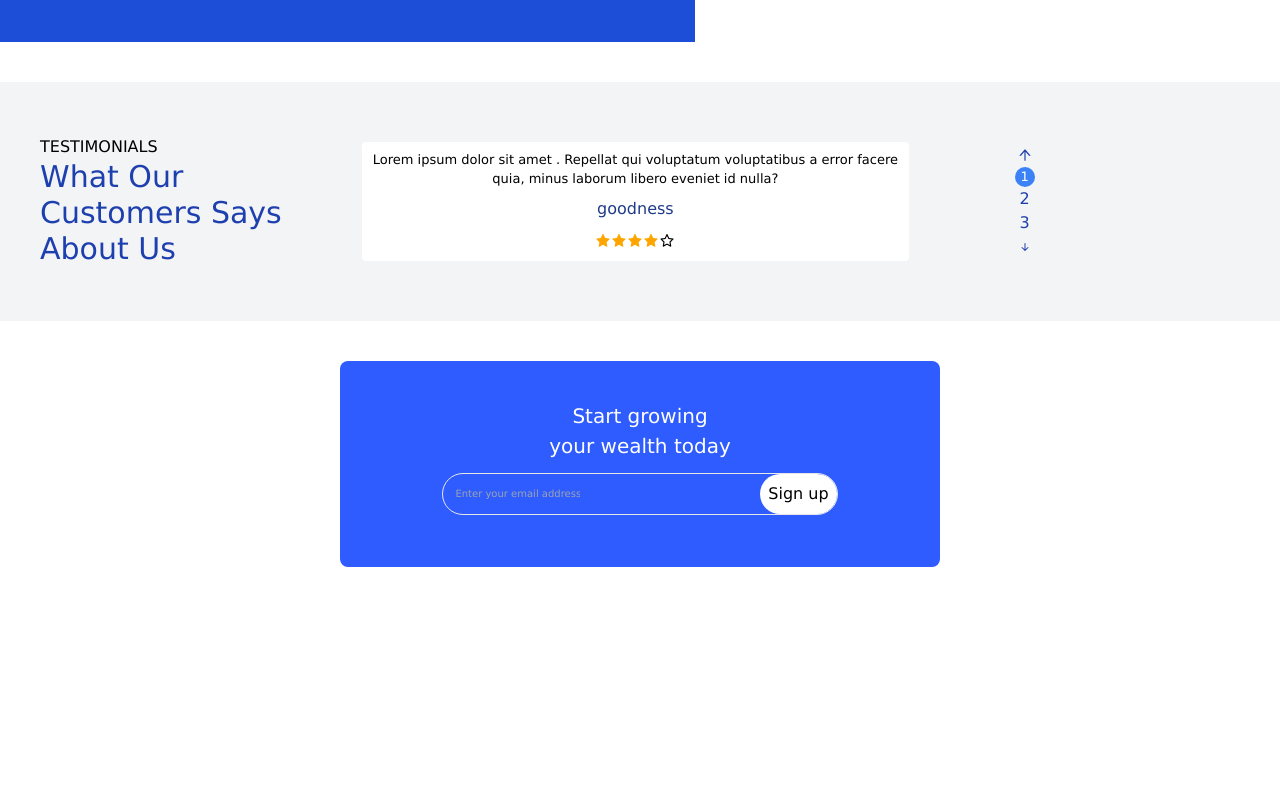
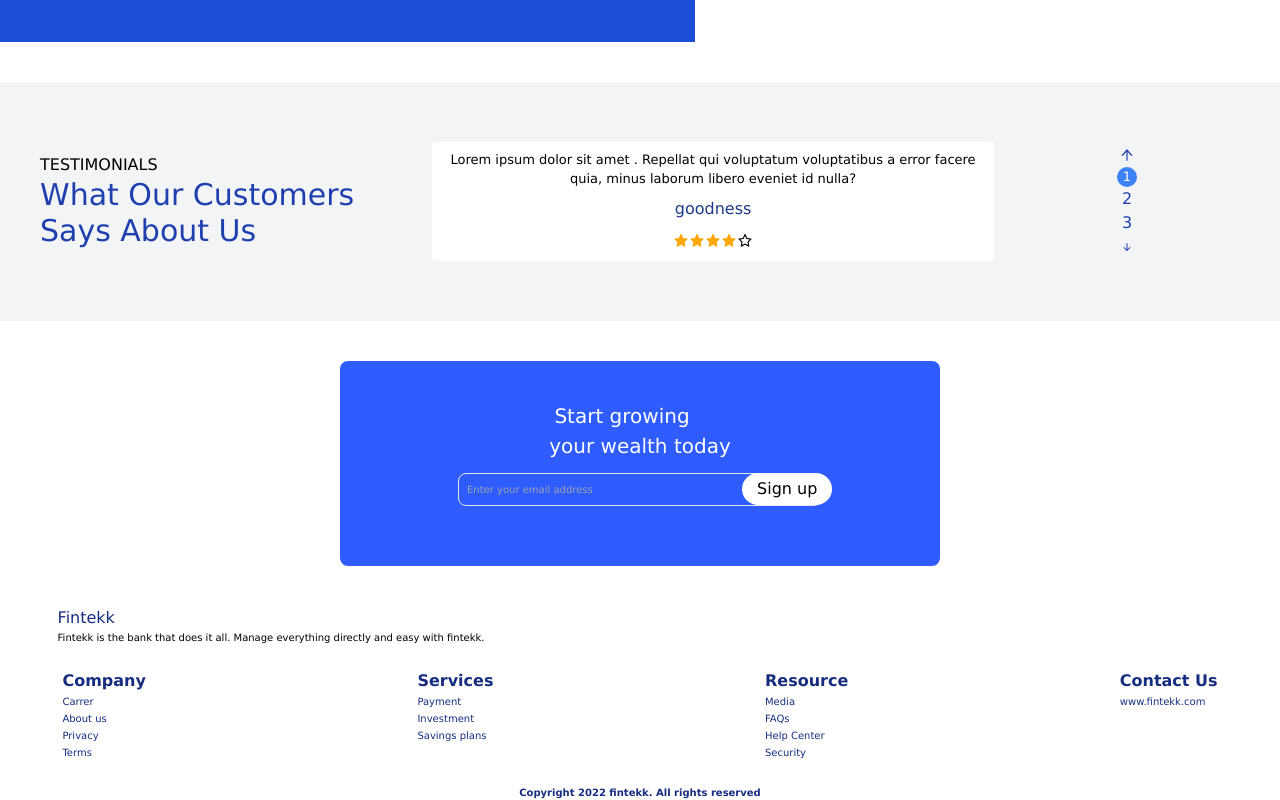
Before and after one commit to goodylove/Fintech-landing-page, a React (Vite) app: page / in a window 1280 px wide. Shown: the part 2219-3019 px from the top of the page. Before the commit the page ends 2826 px from the top, so only its background shows below. Built offline with nearby package versions, Linux system fonts and the light colour scheme.

Commit message:
complete footer

```diff
--- a/src/components/App/App.css
+++ b/src/components/App/App.css
@@ -65,6 +65,12 @@
     opacity: 1;
   }
 }
+.footer p {
+  font-size: 10px;
+  line-height: 17px;
+  text-align: start;
+  font-weight: 100;
+}
 
 .logo {
   height: 6em;
--- a/src/components/App/index.jsx
+++ b/src/components/App/index.jsx
@@ -4,10 +4,10 @@ import FinTech from "./../fintechbanner.jsx/index";
 import Service from "./../service/index";
 import Steps from "./../steps/index";
 import Faq from "./../faq/index";
-
-import "./App.css";
 import Testimonials from "./../testimonals/indxe";
 import Email from "./../email/index";
+import Footer from "./../footer/index";
+import "./App.css";
 
 function App() {
   return (
@@ -22,6 +22,8 @@ function App() {
       </div>
 
       <Email />
+
+      <Footer />
     </div>
   );
 }
--- a/src/components/email/index.jsx
+++ b/src/components/email/index.jsx
@@ -3,16 +3,19 @@ import React from "react";
 const Email = () => {
   return (
     <div className="w-full flex justify-center items-center p-10">
-      <div className="bg-[#2E5CFF] w-[50%]  rounded-lg  p-10 flex justify-center items-center flex-col">
-        <h2 className="text-white text-[20px]">Start growing</h2>
+      <div className="bg-[#2E5CFF] md:w-[50%]  p-[1.4rem]  rounded-lg  md:p-10 flex justify-center items-center flex-col  text-start">
+        <h2 className="text-white text-[20px] pr-[36px]">Start growing</h2>
         <h3 className="text-white text-[20px]">your wealth today</h3>
-        <div className="form-control  m-3 border w-[76%] flex justify-between rounded-3xl">
+        <div className="form-control  m-3 flex justify-between rounded-3xl flex-col w-full md:flex-row md:justify-center">
           <input
             type="text"
             placeholder="Enter your email address"
-            className="p-3 rounded-lg bg-transparent text-[10px] border-none  outline-none text-white"
+            className=" rounded-lg bg-transparent text-[10px] border w-[100%] p-2 mb-2  outline-none text-white md:w-[70%]"
           />
-          <button className="bg-white p-2 rounded-full"> Sign up</button>
+          <button className="bg-white p-1 rounded-lg md:w-[7%]   w-[55%] md:absolute md:right-[35%] md:rounded-full ">
+            {" "}
+            Sign up
+          </button>
         </div>
       </div>
     </div>
--- /dev/null
+++ b/src/components/footer/index.jsx
@@ -0,0 +1,48 @@
+import React from "react";
+
+const Footer = () => {
+  return (
+    <div className="w-full flex justify-center items-center">
+      <div className="w-[94%]">
+        <div className="pl-[1.2rem] text-start">
+          <h2 className="text-[#172E80]">Fintekk</h2>
+          <p className="text-[10px]">
+            Fintekk is the bank that does it all. Manage everything directly and
+            easy with fintekk.
+          </p>
+        </div>
+        <div className="text-[#172E80] flex flex-wrap justify-between  p-5   footer">
+          <div className=" text-[16px] m-1">
+            <h5 className="text-[#172E80]  font-semibold">Company</h5>
+            <p>Carrer</p>
+            <p>About us</p>
+            <p>Privacy</p>
+            <p>Terms</p>
+          </div>
+          <div className=" text-[16px] m-1">
+            <h5 className="text-[#172E80] font-semibold">Services</h5>
+            <p>Payment</p>
+            <p>Investment</p>
+            <p>Savings plans</p>
+          </div>
+          <div className="text-[16px] m-1">
+            <h5 className="text-[#172E80] font-semibold">Resource</h5>
+            <p>Media</p>
+            <p> FAQs</p>
+            <p>Help Center</p>
+            <p>Security</p>
+          </div>
+          <div className="text-[16px] m-1">
+            <h5 className="text-[#172E80] font-semibold">Contact Us</h5>
+            <p>www.fintekk.com</p>
+          </div>
+        </div>
+        <p className="text-[#172E80] text-[10px] font-semibold">
+          Copyright 2022 fintekk. All rights reserved
+        </p>
+      </div>
+    </div>
+  );
+};
+
+export default Footer;
--- a/src/components/testimonals/indxe.jsx
+++ b/src/components/testimonals/indxe.jsx
@@ -47,7 +47,7 @@ const Testimonials = () => {
 
   return (
     <div className="flex  mt-10 bg-gray-100 w-full p-10">
-      <div className="flex justify-between w-[90%] items-center  flex-col md:flex-row">
+      <div className="flex justify-between w-[100%] items-center  flex-col md:flex-row">
         <div className="md:text-start md:w-[40%] text-center w-[86%]">
           <h2 className="">TESTIMONIALS</h2>
           <p className="text-3xl text-blue-800">
@@ -65,7 +65,7 @@ const Testimonials = () => {
             )
         )}
 
-        <div className="flex md:flex-col text-blue-800  items-center md:w-[20%] flex-row w-[40%] m-5 justify-between  ">
+        <div className="flex md:flex-col text-blue-800  items-center md:w-[20%] flex-row w-[80%] m-5 justify-between  ">
           <AiOutlineArrowUp className="mb-1" onClick={upArrow} />
           <div
             className={
--- a/src/components/testimonals/testimonal.jsx
+++ b/src/components/testimonals/testimonal.jsx
@@ -3,7 +3,9 @@ import { AiFillStar } from "react-icons/ai";
 import { AiOutlineStar } from "react-icons/ai";
 const Testimonial = ({ testimonal }) => {
   return (
-    <div className={`md:w-[72%]  w-[90%]text-start bg-white  rounded p-2 m-5 `}>
+    <div
+      className={`md:w-[60%]  w-[100%] text-centert bg-white  rounded p-2 m-5 `}
+    >
       <p className="text-[13px]">{testimonal.text}</p>
       <h3 className="text-blue-900 mt-2 mb-2">{testimonal.name}</h3>
       <AiFillStar className="icon-start" />
```
